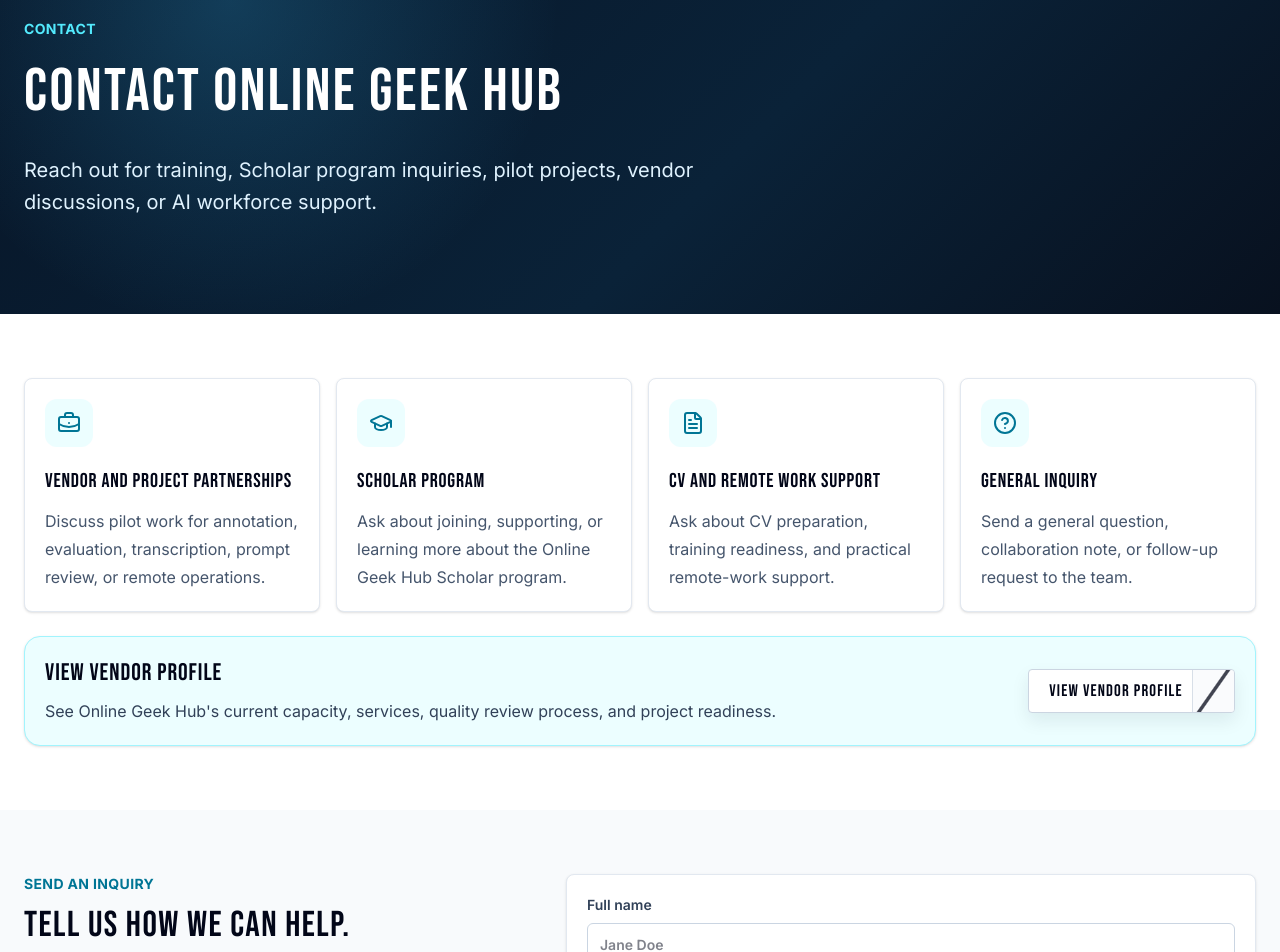
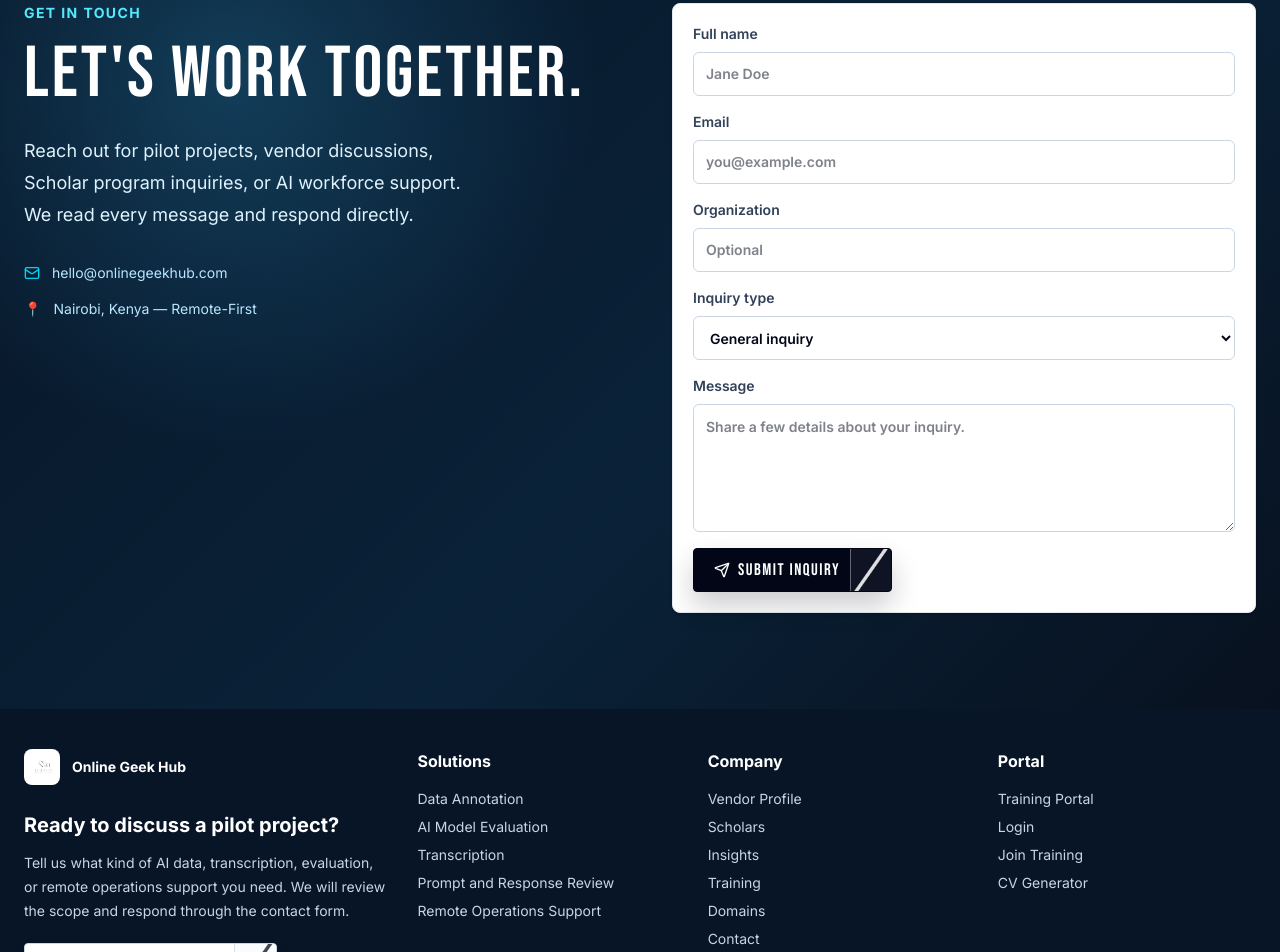
Before and after one commit to Sabelo001/online-geek-hub, a Next.js app: page /contact in a window 1280 px wide. Shown: the part 160-1112 px from the top of the page. Built offline with nearby package versions, Linux system fonts and the light colour scheme.

Commit message:
Rebuild contact page with form as hero focal point

```diff
--- a/app/contact/page.tsx
+++ b/app/contact/page.tsx
@@ -1,5 +1,4 @@
-import { BriefcaseBusiness, FileText, GraduationCap, HelpCircle, Mail, Send } from "lucide-react";
-import Link from "next/link";
+import { Mail, Send } from "lucide-react";
 import { createContactInquiry } from "@/lib/actions";
 import { PublicFooter } from "@/components/public-footer";
 import { PublicNavbar } from "@/components/public-navbar";
@@ -9,29 +8,6 @@ export const metadata = {
   title: "Contact — Online Geek Hub",
   description: "Get in touch with Online Geek Hub for pilot projects, vendor discussions, Scholar program inquiries, and AI data work support."
 };
-
-const contactOptions = [
-  {
-    title: "Vendor and Project Partnerships",
-    description: "Discuss pilot work for annotation, evaluation, transcription, prompt review, or remote operations.",
-    icon: BriefcaseBusiness
-  },
-  {
-    title: "Scholar Program",
-    description: "Ask about joining, supporting, or learning more about the Online Geek Hub Scholar program.",
-    icon: GraduationCap
-  },
-  {
-    title: "CV and Remote Work Support",
-    description: "Ask about CV preparation, training readiness, and practical remote-work support.",
-    icon: FileText
-  },
-  {
-    title: "General Inquiry",
-    description: "Send a general question, collaboration note, or follow-up request to the team.",
-    icon: HelpCircle
-  }
-];
 
 export default async function ContactPage({
   searchParams
@@ -44,66 +20,28 @@ export default async function ContactPage({
     <main className="public-page min-h-screen bg-white text-slate-950">
       <PublicNavbar />
 
-      <section className="relative overflow-hidden bg-[#071527] px-4 py-20 text-white sm:px-6 sm:py-24">
+      <section className="relative overflow-hidden bg-[#071527] px-4 pb-24 pt-20 text-white sm:px-6">
         <div className="absolute inset-0 bg-[radial-gradient(circle_at_18%_20%,rgba(56,189,248,0.22),transparent_30%),linear-gradient(135deg,#071527_0%,#0a2238_58%,#08111f_100%)]" />
-        <div className="relative mx-auto max-w-7xl">
-          <div className="max-w-4xl">
-            <p className="text-sm font-bold uppercase tracking-wide text-cyan-300">Contact</p>
-            <h1 className="mt-4 text-5xl font-extrabold leading-tight tracking-normal sm:text-6xl">Contact Online Geek Hub</h1>
-            <p className="mt-6 max-w-3xl text-lg leading-8 text-sky-100 sm:text-xl">
-              Reach out for training, Scholar program inquiries, pilot projects, vendor discussions, or AI workforce support.
+        <div className="relative mx-auto max-w-7xl lg:grid lg:grid-cols-2 lg:gap-16 lg:items-start">
+          <div className="max-w-xl">
+            <p className="text-sm font-bold uppercase tracking-widest text-cyan-300">Get In Touch</p>
+            <h1 className="mt-4 text-6xl font-extrabold leading-none tracking-tight text-white sm:text-7xl">LET&apos;S WORK TOGETHER.</h1>
+            <p className="mt-6 max-w-md text-lg leading-8 text-sky-100">
+              Reach out for pilot projects, vendor discussions, Scholar program inquiries, or AI workforce support. We read every
+              message and respond directly.
             </p>
-          </div>
-        </div>
-      </section>
-
-      <section className="px-4 py-16 sm:px-6">
-        <div className="mx-auto max-w-7xl">
-          <div className="grid gap-4 md:grid-cols-2 xl:grid-cols-4">
-            {contactOptions.map((option) => {
-              const Icon = option.icon;
-              return (
-                <Card key={option.title}>
-                  <div className="grid h-12 w-12 place-items-center rounded-xl bg-cyan-50 text-cyan-700">
-                    <Icon className="h-6 w-6" />
-                  </div>
-                  <h2 className="mt-5 text-xl font-bold text-slate-950">{option.title}</h2>
-                  <p className="mt-3 leading-7 text-slate-600">{option.description}</p>
-                </Card>
-              );
-            })}
-          </div>
-          <div className="mt-6 rounded-2xl border border-cyan-200 bg-cyan-50 p-5 shadow-sm sm:flex sm:items-center sm:justify-between sm:gap-6">
-            <div>
-              <h2 className="text-2xl font-extrabold tracking-normal text-slate-950">View Vendor Profile</h2>
-              <p className="mt-2 max-w-3xl leading-7 text-slate-700">
-                See Online Geek Hub&apos;s current capacity, services, quality review process, and project readiness.
-              </p>
-            </div>
-            <Link
-              href="/vendor-profile"
-              className="cta-secondary focus-ring mt-4 sm:mt-0"
-            >
-              View Vendor Profile
-            </Link>
-          </div>
-        </div>
-      </section>
-
-      <section className="bg-slate-50 px-4 py-16 sm:px-6">
-        <div className="mx-auto grid max-w-7xl gap-8 lg:grid-cols-[0.85fr_1.15fr]">
-          <div>
-            <p className="text-sm font-bold uppercase tracking-wide text-cyan-700">Send an inquiry</p>
-            <h2 className="mt-3 text-4xl font-extrabold tracking-normal text-slate-950">Tell us how we can help.</h2>
-            <p className="mt-4 text-lg leading-8 text-slate-600">
-              Your inquiry will be saved for the Online Geek Hub team to review and follow up through an appropriate channel.
-            </p>
-            <div className="mt-6 flex items-center gap-3 rounded-xl border border-slate-200 bg-white p-4 text-sm font-semibold text-slate-700">
-              <Mail className="h-5 w-5 text-cyan-700" />
-              Contact details are collected through this form so private email addresses do not need to be published.
+            <div className="mt-8 space-y-4 text-sm text-sky-200">
+              <div className="flex items-center gap-3">
+                <Mail className="h-4 w-4 text-cyan-400" />
+                hello@onlinegeekhub.com
+              </div>
+              <div className="flex items-center gap-3">
+                <span className="text-cyan-400">📍</span>
+                Nairobi, Kenya — Remote-First
+              </div>
             </div>
           </div>
-          <Card>
+          <Card className="mt-10 lg:mt-0">
             {params.error ? <p className="mb-4 rounded-md bg-red-50 p-3 text-sm text-red-700">{params.error}</p> : null}
             {params.message ? <p className="mb-4 rounded-md bg-cyan-50 p-3 text-sm text-cyan-800">{params.message}</p> : null}
             <form action={createContactInquiry} className="grid gap-4">
```
